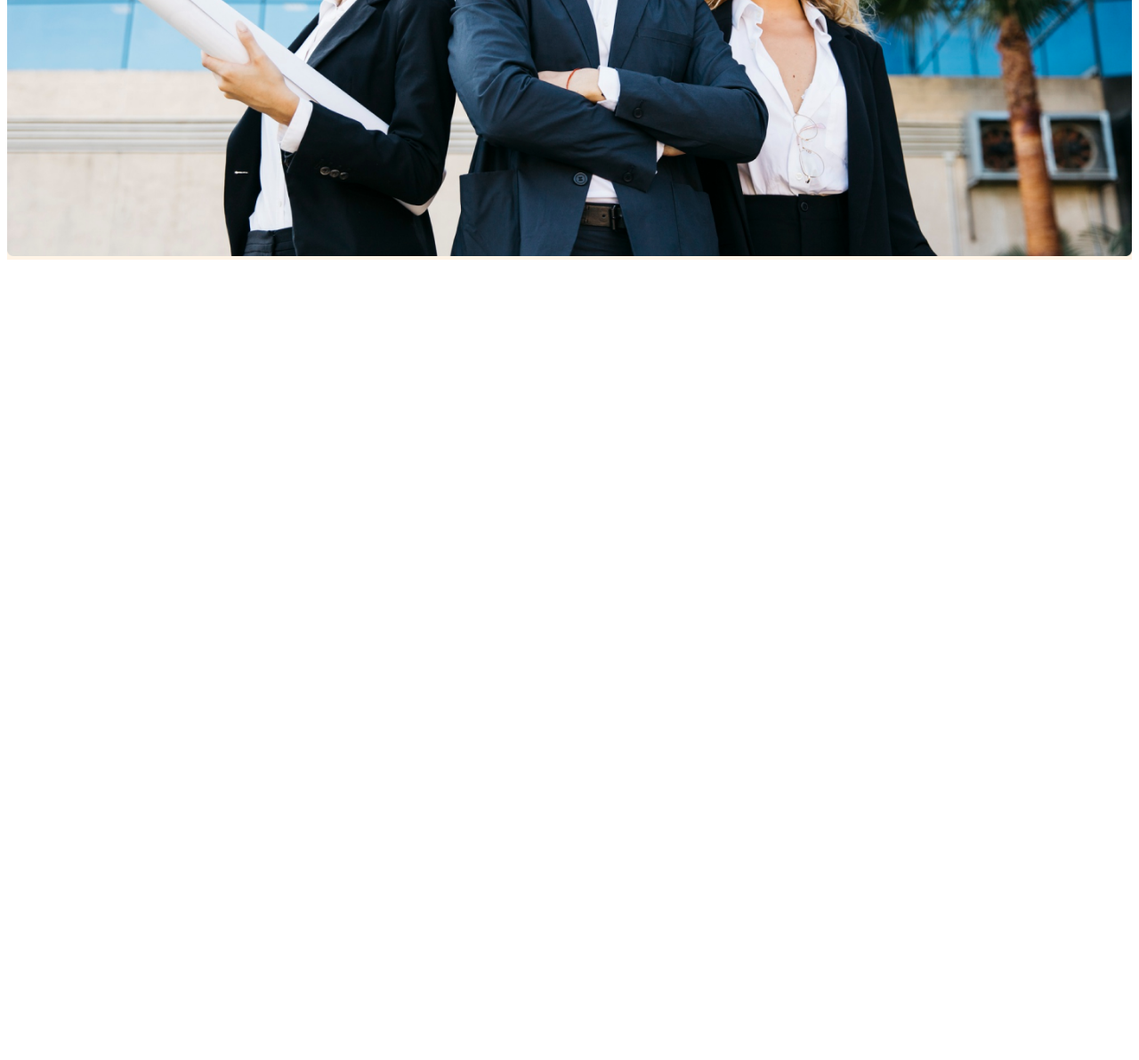
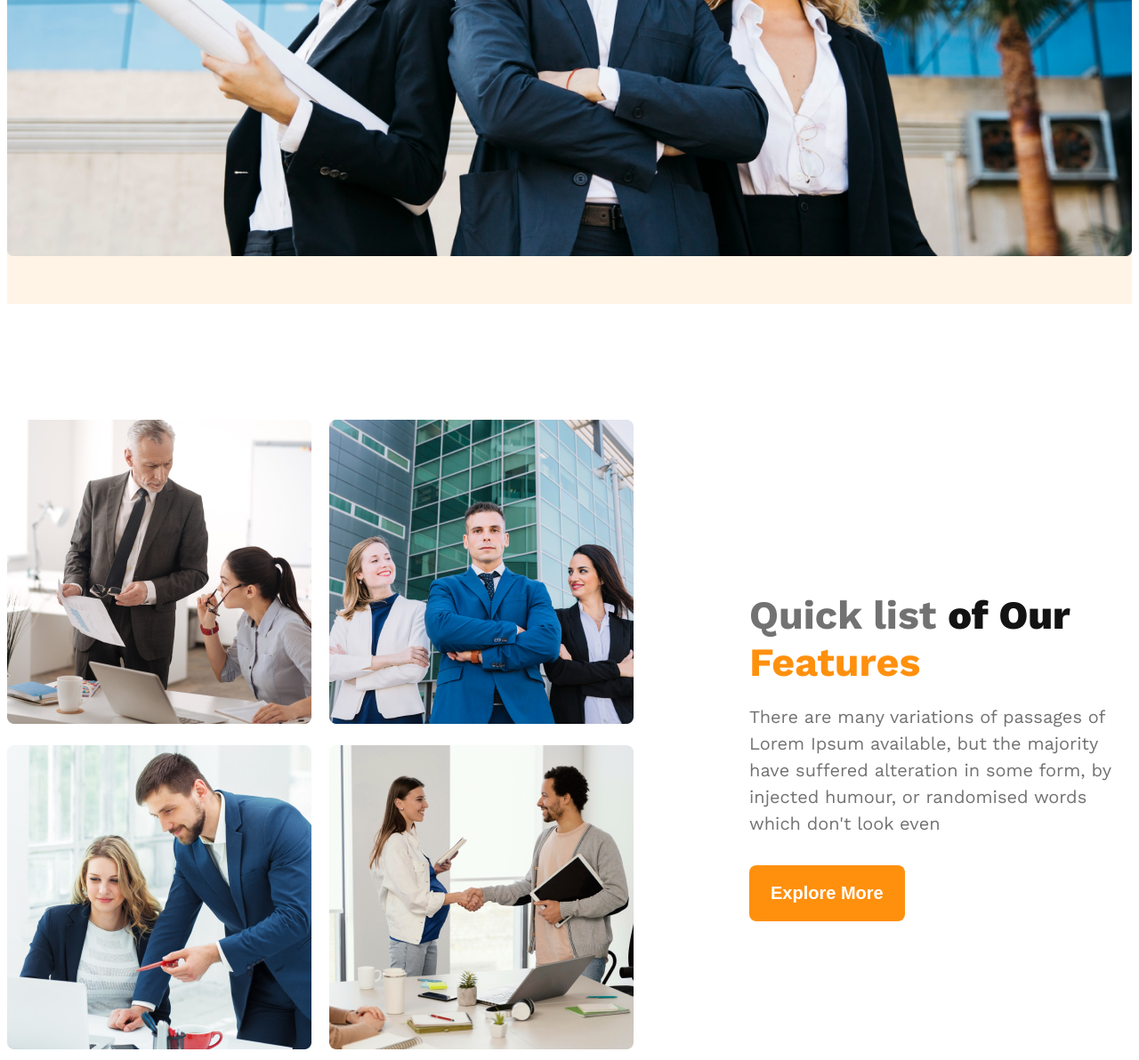
Before and after one commit to iktushar01/G3-Architects_Website, a plain HTML site: page index.html in a window 1280 px wide. Shown: the part 818-2010 px from the top of the page at 89% size. Before the commit the page ends 1118 px from the top, so only its background shows below. Drawn offline with nearby package versions, Linux system fonts and the light colour scheme.

Commit message:
added team section stracture and styling but not responsive yet

```diff
--- a/index.html
+++ b/index.html
@@ -7,6 +7,7 @@
 <link rel="preconnect" href="https://fonts.gstatic.com" crossorigin>
 <link href="https://fonts.googleapis.com/css2?family=Fira+Sans:ital,wght@0,100;0,200;0,300;0,400;0,500;0,600;0,700;0,800;0,900;1,100;1,200;1,300;1,400;1,500;1,600;1,700;1,800;1,900&family=Inter:ital,opsz,wght@0,14..32,100..900;1,14..32,100..900&family=Merriweather:ital,wght@0,300;0,400;0,700;0,900;1,300;1,400;1,700;1,900&family=Open+Sans:ital,wght@0,300..800;1,300..800&family=Work+Sans:ital,wght@0,100..900;1,100..900&display=swap" rel="stylesheet">
     <link rel="stylesheet" href="styles/style.css">
+    <link rel="stylesheet" href="styles/responsive.css">
     <title>G3 Architects</title>
 </head>
 <body class="work-sans-font">
@@ -42,7 +43,19 @@
     </header>
 
     <main>
-
+        <section class="teams display-flex container">
+           <div class="team-img-container ">
+            <div class="team-img"><img src="./images/team1.png" alt=""></div>
+            <div class="team-img"><img src="./images/team2.png" alt=""></div>
+            <div class="team-img"><img src="./images/team3.png" alt=""></div>
+            <div class="team-img"><img src="./images/team4.png" alt=""></div>
+           </div>
+           <div class="our-features">
+            <h3 class="feature-title"><span id="span1">Quick list</span> <span id="span2">of Our</span> <span id="span3">Features</span> </h3>
+            <p class="feature-description">There are many variations of passages of Lorem Ipsum available, but the majority have suffered alteration in some form, by injected humour, or randomised words which don't look even </p>
+            <button class="btn-primary">Explore More</button>
+           </div>
+        </section>
     </main>
 
     <footer>
--- /dev/null
+++ b/styles/responsive.css
@@ -0,0 +1,7 @@
+/* responsive media query */
+
+@media screen and (max-width: 576px) {
+    .navbar , .nav-links {
+        flex-direction: column;
+    }
+}
--- a/styles/style.css
+++ b/styles/style.css
@@ -6,6 +6,7 @@
 }
 
 /* shared styles */
+
 
 .display-flex{
     display: flex;
@@ -83,5 +84,46 @@
 
 .banner-image{
     width: 100%;
+    margin-bottom: 50px;
+}
+/* feature related style*/
+
+.teams{
+    align-items: center;
+    margin-top: 130px;
 
 }
+.team-img-container{
+    display: grid;
+    grid-template-columns: repeat(2,1fr);
+    gap: 20px;
+}
+
+.our-features{
+    max-width: 530px;
+   margin-left: 130px;
+}
+
+.feature-title{
+    font-weight: 700;
+    font-size: 2.8rem;
+    margin-bottom: 20px;
+}
+.feature-description{
+    font-size: 1.25rem;
+    line-height: 1.5;
+    margin-bottom: 32px;
+    color:rgb(114, 114, 114) ;
+}
+
+
+#span1{
+    color: rgb(114, 114, 114);
+}
+#span2{
+   color:  rgb(19, 19, 19);
+   font-weight: 800;
+}
+#span3{
+  color:   rgb(255, 144, 14);
+}
```
